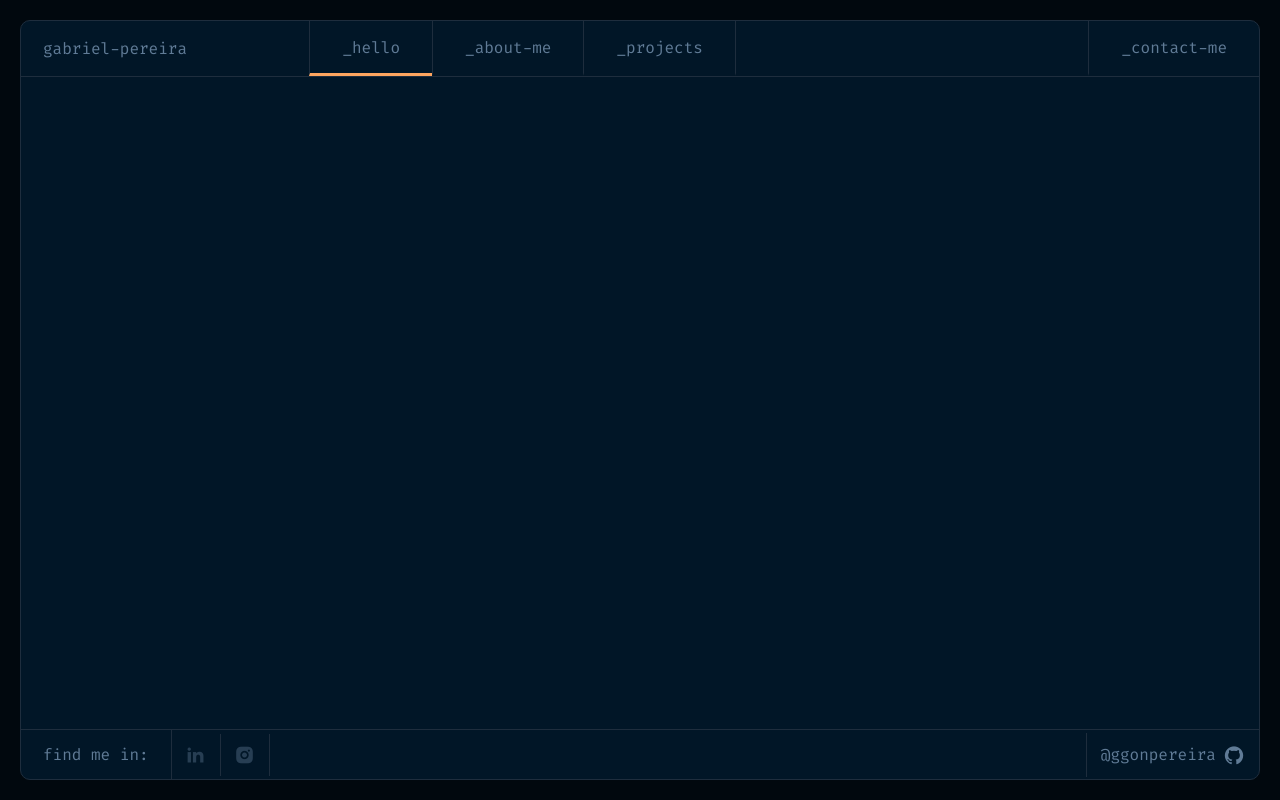
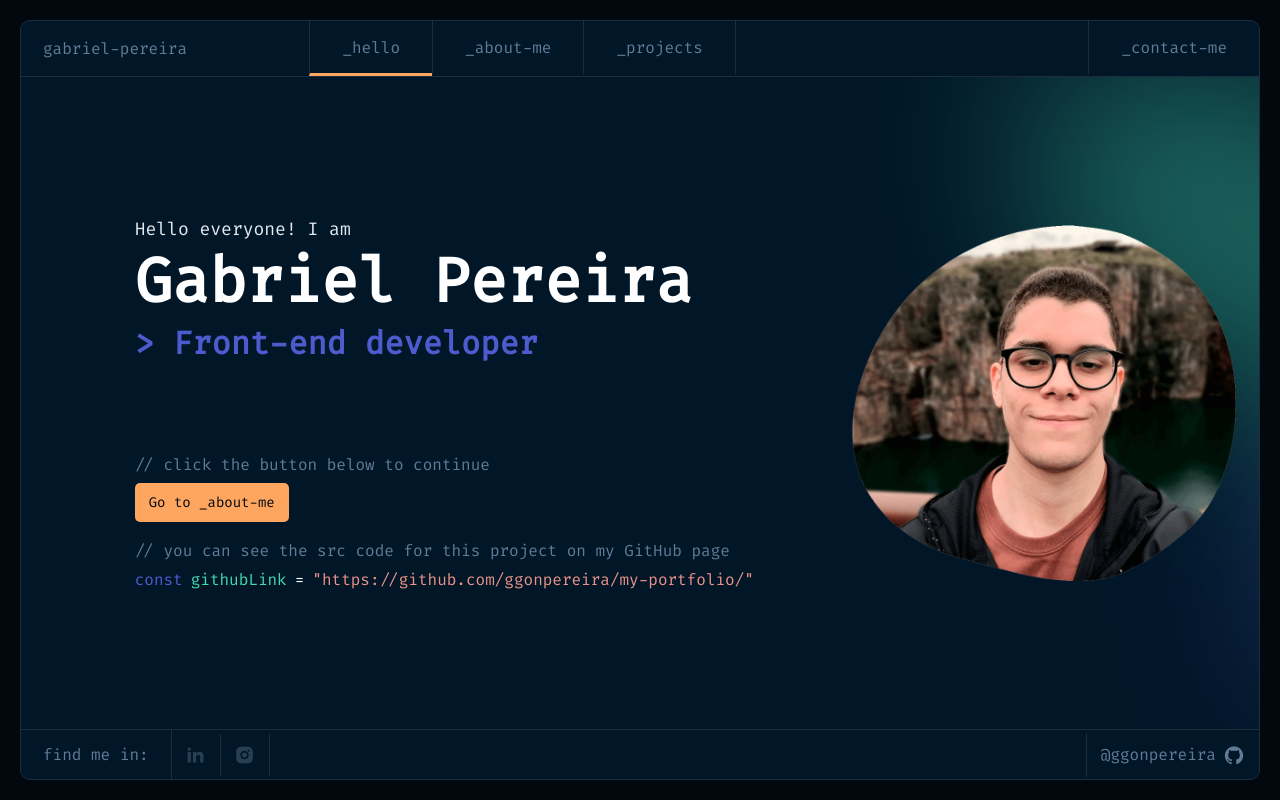
Before and after one commit to ggonpereira/my-portfolio, a Next.js app: page / in a window 1280 px wide. Built offline with nearby package versions, Linux system fonts and the light colour scheme.

Commit message:
🎉 feat: finish the _hello page base

```diff
--- /dev/null
+++ b/src/assets/icons.tsx
@@ -0,0 +1,66 @@
+export const BackgroundBlurs = () => (
+  <svg
+    width="1114"
+    height="1030"
+    viewBox="0 0 1114 1030"
+    fill="none"
+    xmlns="http://www.w3.org/2000/svg"
+  >
+    <g opacity="0.4" filter="url(#filter0_f_64_2564)">
+      <path
+        d="M723.947 855.519L510.032 804.132L420.664 739.469L447.227 568.957L622.649 549.391L621.041 427.647L823.309 373.392L953.603 404.691L871.166 670.797L743.893 703.987L723.947 855.519Z"
+        fill="#4D5BCE"
+      />
+    </g>
+    <g opacity="0.4" filter="url(#filter1_f_64_2564)">
+      <path
+        d="M673.469 258.482L689.984 477.861L655.759 582.726L485.295 609.598L413.003 448.57L297.588 487.343L184.059 311.368L174 177.746L452.567 174.828L523.099 285.846L673.469 258.482Z"
+        fill="#43D9AD"
+      />
+    </g>
+    <defs>
+      <filter
+        id="filter0_f_64_2564"
+        x="246.664"
+        y="199.392"
+        width="880.938"
+        height="830.128"
+        filterUnits="userSpaceOnUse"
+        color-interpolation-filters="sRGB"
+      >
+        <feFlood flood-opacity="0" result="BackgroundImageFix" />
+        <feBlend
+          mode="normal"
+          in="SourceGraphic"
+          in2="BackgroundImageFix"
+          result="shape"
+        />
+        <feGaussianBlur
+          stdDeviation="87"
+          result="effect1_foregroundBlur_64_2564"
+        />
+      </filter>
+      <filter
+        id="filter1_f_64_2564"
+        x="0"
+        y="0.827728"
+        width="863.983"
+        height="782.77"
+        filterUnits="userSpaceOnUse"
+        color-interpolation-filters="sRGB"
+      >
+        <feFlood flood-opacity="0" result="BackgroundImageFix" />
+        <feBlend
+          mode="normal"
+          in="SourceGraphic"
+          in2="BackgroundImageFix"
+          result="shape"
+        />
+        <feGaussianBlur
+          stdDeviation="87"
+          result="effect1_foregroundBlur_64_2564"
+        />
+      </filter>
+    </defs>
+  </svg>
+)
--- /dev/null
+++ b/src/components/MainContent/MainContent.styles.ts
@@ -0,0 +1,5 @@
+import styled from 'styled-components'
+
+export const Container = styled.div`
+  flex: 1;
+`
--- /dev/null
+++ b/src/components/MainContent/MainContent.tsx
@@ -0,0 +1,22 @@
+import React from 'react'
+import { useAppContext } from '../../contexts/AppContext'
+import { AboutMeTab } from '../layouts/AboutMeTab'
+import { HelloTab } from '../layouts/HelloTab'
+import * as S from './MainContent.styles'
+
+export const MainContent = () => {
+  const { activeTab } = useAppContext()
+
+  const RenderComponentByTab = () => {
+    if (activeTab === '_hello') return <HelloTab />
+    if (activeTab === '_about-me') return <AboutMeTab />
+
+    return <HelloTab />
+  }
+
+  return (
+    <S.Container>
+      <RenderComponentByTab />
+    </S.Container>
+  )
+}
--- /dev/null
+++ b/src/components/MainContent/index.ts
@@ -0,0 +1 @@
+export * from './MainContent'
--- /dev/null
+++ b/src/components/layouts/HelloTab/HelloTab.styles.ts
@@ -0,0 +1,67 @@
+import styled from 'styled-components'
+
+export const Container = styled.div`
+  align-items: center;
+  display: flex;
+  flex-wrap: wrap;
+  height: 100%;
+  justify-content: center;
+  overflow: hidden;
+`
+
+export const Overview = styled.div`
+  align-items: center;
+  display: flex;
+  flex-direction: column;
+  flex: 2;
+  padding-left: 1.6rem;
+`
+
+export const Content = styled.div`
+  display: flex;
+  flex-direction: column;
+  gap: 9rem;
+`
+
+export const GeneralText = styled.div``
+
+export const MoreInfoText = styled.div`
+  display: flex;
+  flex-direction: column;
+  gap: 0.8rem;
+
+  button {
+    margin-bottom: 1rem;
+    width: fit-content;
+  }
+`
+
+export const GitHubLink = styled.div`
+  align-items: center;
+  display: flex;
+  gap: 0.8rem;
+`
+
+export const Anchor = styled.a`
+  text-decoration: none;
+`
+
+export const AvatarArea = styled.div`
+  align-items: center;
+  display: flex;
+  flex: 1;
+  height: 100%;
+  position: relative;
+
+  svg,
+  img {
+    position: absolute;
+  }
+
+  img {
+    height: auto;
+    left: 0;
+    object-fit: cover;
+    width: 30vw;
+  }
+`
--- /dev/null
+++ b/src/components/layouts/HelloTab/HelloTab.tsx
@@ -0,0 +1,76 @@
+import Image from 'next/image'
+import React from 'react'
+import { useTheme } from 'styled-components'
+import { BackgroundBlurs } from '../../../assets/icons'
+
+import { Heading } from '../../Heading'
+import { Typography } from '../../Typography'
+import * as S from './HelloTab.styles'
+
+import avatarImage from '../../../assets/avatar.png'
+import { Button } from '../../Button'
+import { useAppContext } from '../../../contexts/AppContext'
+
+export const HelloTab = () => {
+  const { handleChangeTab } = useAppContext()
+  const { colors } = useTheme()
+
+  const handleButtonClick = () => {
+    handleChangeTab('_about-me')
+  }
+
+  const PROJECT_LINK = 'https://github.com/ggonpereira/my-portfolio/'
+
+  return (
+    <S.Container>
+      <S.Overview>
+        <S.Content>
+          <S.GeneralText>
+            <Typography variantType="lg" color={colors.white100}>
+              Hello everyone! I am
+            </Typography>
+
+            <Heading variantType="headline">Gabriel Pereira</Heading>
+            <Heading color={colors.secondary.purpleBlue}>
+              &gt; Front-end developer
+            </Heading>
+          </S.GeneralText>
+
+          <S.MoreInfoText>
+            <Typography>{'//'} click the button below to continue</Typography>
+
+            <Button btnTheme="primary" onClick={handleButtonClick}>
+              Go to _about-me
+            </Button>
+
+            <Typography>
+              {'//'} you can see the src code for this project on my GitHub page
+            </Typography>
+
+            <S.GitHubLink>
+              <Typography color={colors.secondary.purpleBlue}>
+                const{' '}
+              </Typography>
+              <Typography color={colors.accent.aquaGreen}>
+                githubLink{' '}
+              </Typography>
+              <Typography color={colors.white}>{'='} </Typography>
+
+              <S.Anchor href={PROJECT_LINK} target="_blank">
+                <Typography color={colors.accent.salmon}>
+                  {`"${PROJECT_LINK}"`}
+                </Typography>
+              </S.Anchor>
+            </S.GitHubLink>
+          </S.MoreInfoText>
+        </S.Content>
+      </S.Overview>
+
+      <S.AvatarArea>
+        <BackgroundBlurs />
+
+        <Image src={avatarImage} alt="Gabriel Gonçalves Pereira" />
+      </S.AvatarArea>
+    </S.Container>
+  )
+}
--- /dev/null
+++ b/src/components/layouts/HelloTab/index.ts
@@ -0,0 +1 @@
+export * from './HelloTab'
--- a/src/pages/index.tsx
+++ b/src/pages/index.tsx
@@ -1,6 +1,7 @@
 import React from 'react'
 import { Footer } from '../components/Footer'
 import { Header } from '../components/Header'
+import { MainContent } from '../components/MainContent'
 import * as S from '../styles/pages/Home.styles'
 
 const Home = () => {
@@ -8,7 +9,7 @@ const Home = () => {
     <S.Container>
       <Header />
 
-      <div style={{ flex: 1 }} />
+      <MainContent />
 
       <Footer />
     </S.Container>
--- a/src/styles/themes/default.ts
+++ b/src/styles/themes/default.ts
@@ -12,6 +12,7 @@ export const theme = {
       purpleBlue: '#4d5bce',
     },
     white: '#ffffff',
+    white100: '#E5E9F0',
     opacityWhite: 'rgb(255, 255, 255, 0.5)',
     accent: {
       orange: '#fea55f',
```
Also changed, not shown: src/assets/avatar.png (added).
